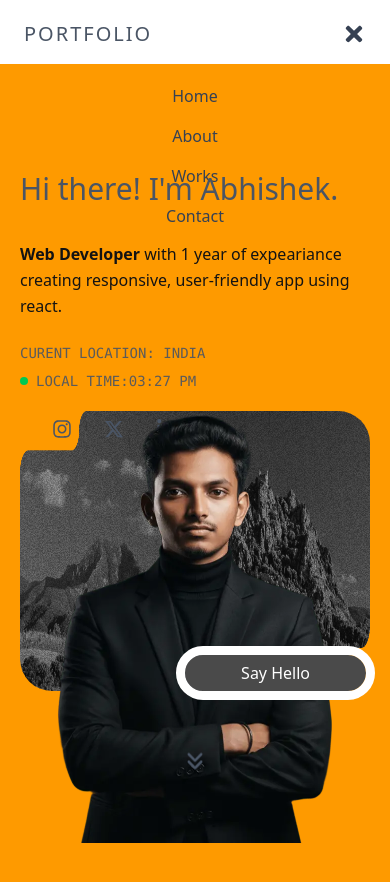
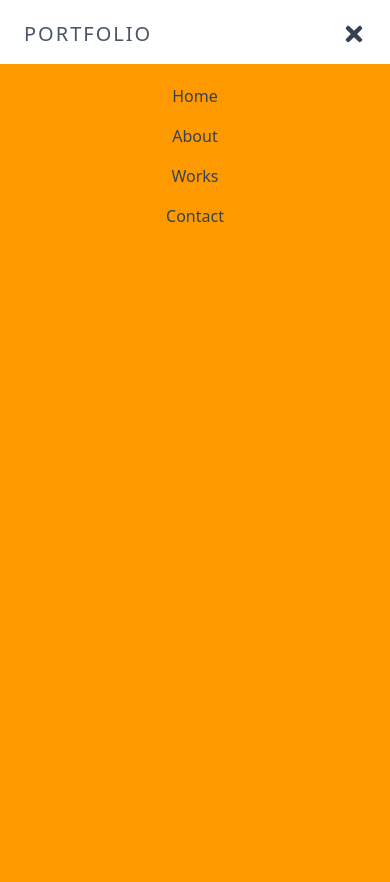
Before and after one commit to abhishekkarayil/portfolio, a React (Vite) app: page / in a window 390 px wide. Both pictures are taken after a click on the element 354 px from the left and 34 px from the top of the page. Shown: the top 882 px of the page. After the commit the page ends 844 px from the top, so only its background shows below. Built offline with nearby package versions, Linux system fonts and the light colour scheme.

Commit message:
fix(Header): add fixed positioning and z-index to header and mobile menu

```diff
--- a/src/Components/Header/Header.jsx
+++ b/src/Components/Header/Header.jsx
@@ -6,7 +6,7 @@ import { FaBars, FaTimes } from "react-icons/fa";
 function Header() {
    const [menuOpen, setMenuOpen] = useState(false);
   return (
-    <header className='flex justify-between items-center bg-white px-6 py-5 md:px-15 lg:px-50 shadow-md'>
+    <header className='flex justify-between items-center bg-white px-6 py-5 md:px-15 lg:px-50 shadow-md fixed top-0 left-0 w-full z-10'>
         <div className='text-xl font-poppins tracking-widest text-gray-600'>PORTFOLIO</div>
         <nav className='hidden md:block' >
 
@@ -36,7 +36,7 @@ function Header() {
 
 
       {menuOpen && (
-        <div className="absolute top-16 left-0 w-full h-screen bg-amber-500 shadow-md md:hidden">
+        <div className="absolute top-16 left-0 w-full h-screen bg-amber-500 shadow-md md:hidden z-10">
           <ul className="flex flex-col items-center py-5 space-y-4">
             <li className="text-gray-700 font-medium hover:text-black cursor-pointer transition ">
               Home
```
